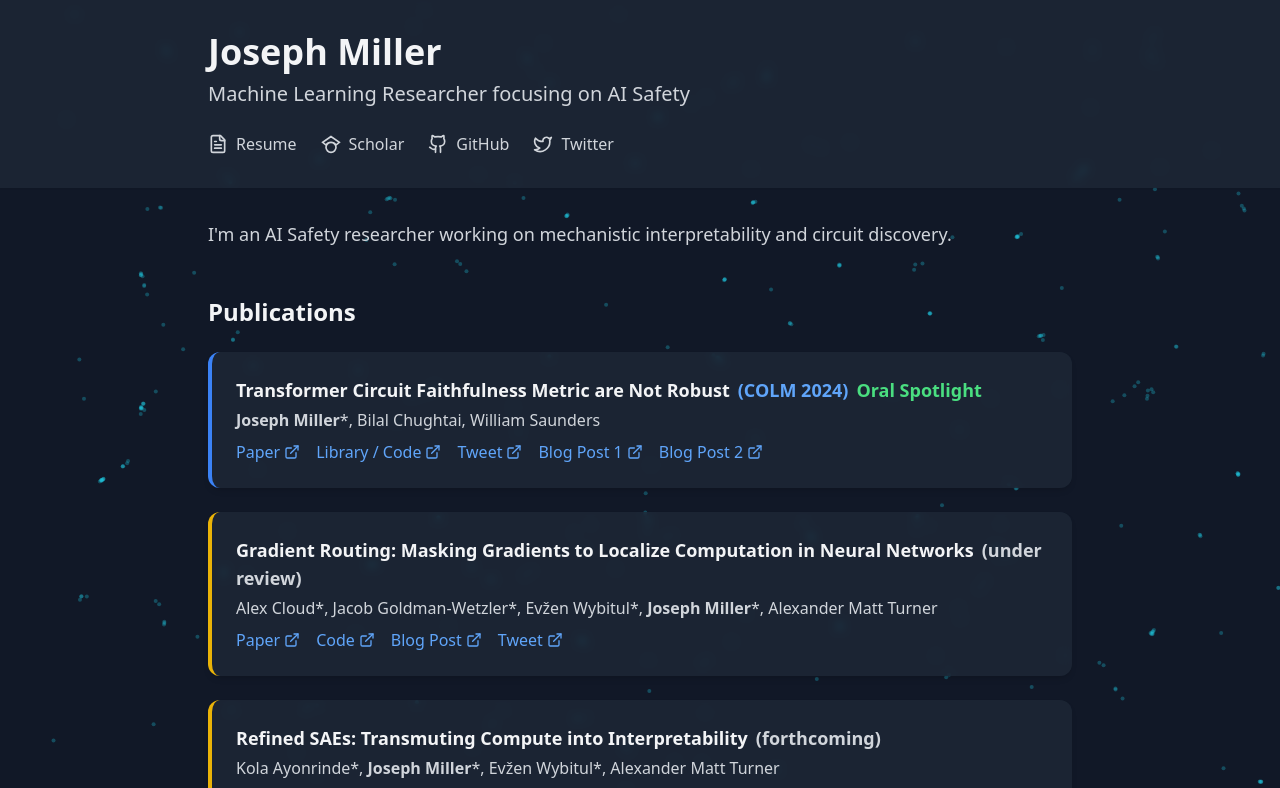
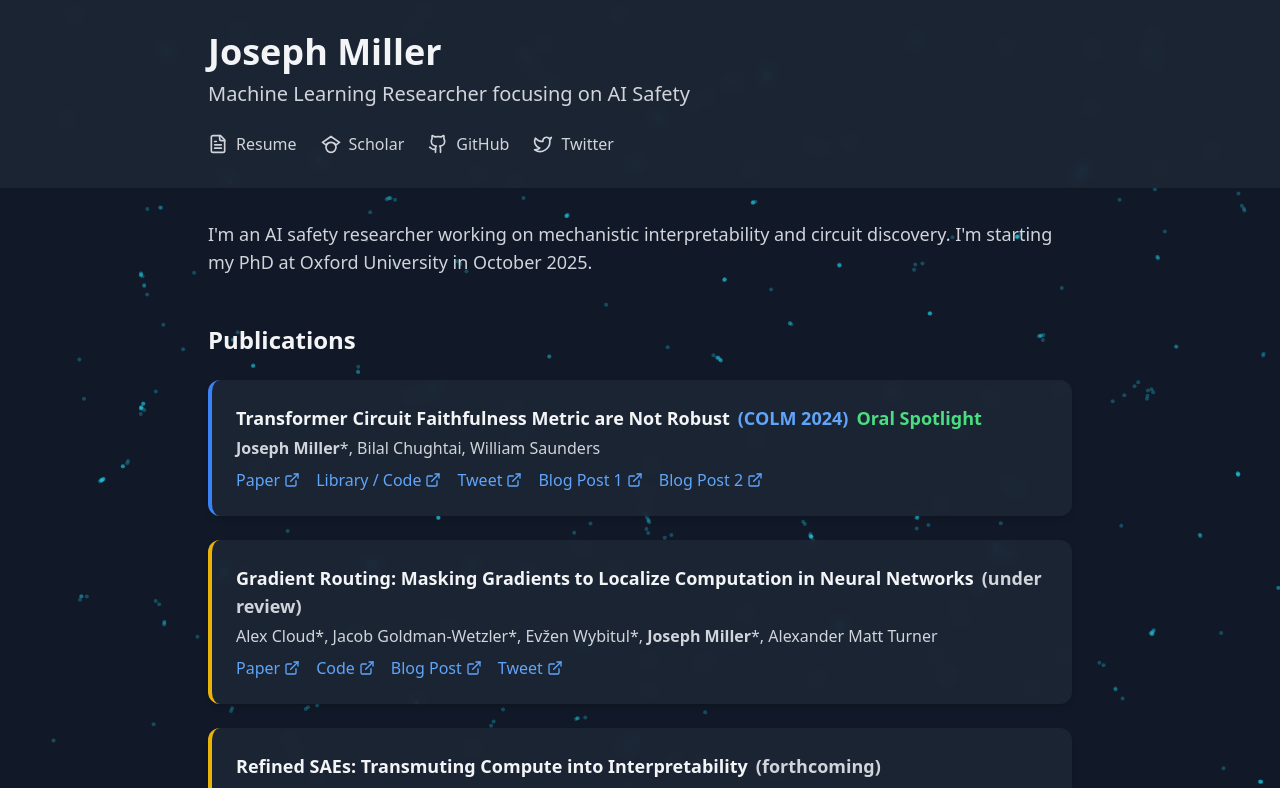
Before and after one commit to UFO-101/joseph-miller, a React (Vite) app: page / in a window 1280 px wide. Shown: the top 788 px of the page. Built offline with nearby package versions, Linux system fonts and the light colour scheme.

Commit message:
Add PhD to opening description.

```diff
--- a/src/artifacts/default.tsx
+++ b/src/artifacts/default.tsx
@@ -60,7 +60,7 @@ const PersonalWebsite = () => {
           {/* About */}
           <section className="mb-12">
             <p className="text-lg text-gray-300">
-              I'm an AI Safety researcher working on mechanistic interpretability and circuit discovery.
+              I'm an AI safety researcher working on mechanistic interpretability and circuit discovery. I'm starting my PhD at Oxford University in October 2025.
             </p>
           </section>
 
```
